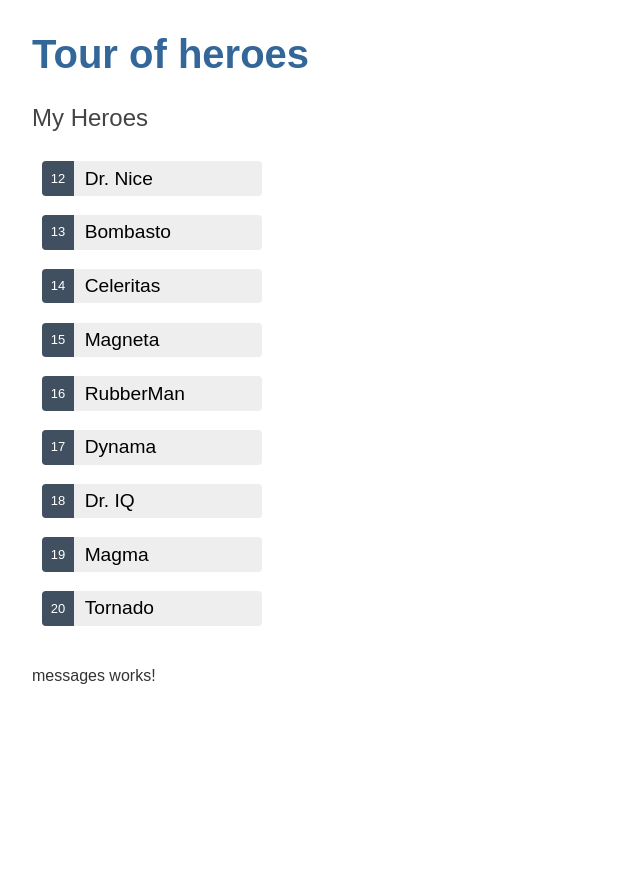
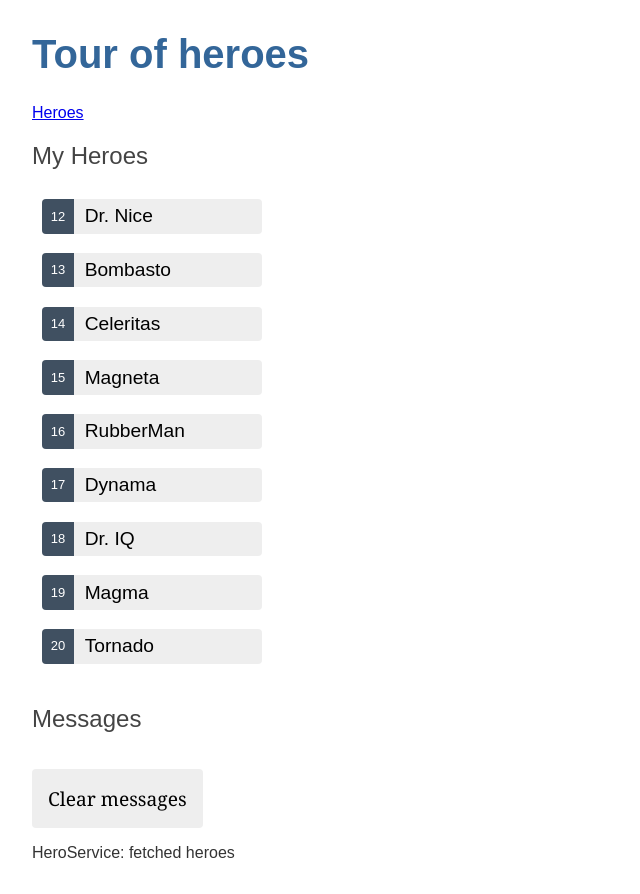
Before and after one commit to Willian-Lima15/angular-tour-of-heroes, an Angular app: page /horoes in a window 1280 px wide. Before the commit this address led to /. Shown: the whole page, without its empty margins (0-640 px from the left). Before the commit the page ends 800 px from the top, so only its background shows below. Built offline with nearby package versions, Linux system fonts and the light colour scheme.

Commit message:
adicionando navegação.

```diff
--- a/src/app/app-routing.module.ts
+++ b/src/app/app-routing.module.ts
@@ -1,7 +1,10 @@
+import { HeroesComponent } from './heroes/heroes.component';
 import { NgModule } from '@angular/core';
 import { RouterModule, Routes } from '@angular/router';
 
-const routes: Routes = [];
+const routes: Routes = [
+  {path: 'horoes', component: HeroesComponent}
+];
 
 @NgModule({
   imports: [RouterModule.forRoot(routes)],
--- a/src/app/app.component.html
+++ b/src/app/app.component.html
@@ -1,3 +1,6 @@
 <h1>{{title}}</h1>
-<app-heroes></app-heroes>
+<nav>
+  <a [routerLink]="['/horoes']">Heroes</a>
+</nav>
+<router-outlet></router-outlet>
 <app-messages></app-messages>
--- a/src/app/core/hero.service.ts
+++ b/src/app/core/hero.service.ts
@@ -16,7 +16,7 @@ constructor(
 
 getHeroes(): Observable<HeroModel[]> {
   const heroes = of(HEROES);
-  this.messagesService.add('mensagens dos services')
+  this.messagesService.add('HeroService: fetched heroes')
   return heroes
 }
 
--- a/src/app/heroes/heroes.component.ts
+++ b/src/app/heroes/heroes.component.ts
@@ -1,3 +1,4 @@
+import { MessagesService } from './../core/messages.service';
 import { HeroService } from './../core/hero.service';
 import { Component, OnInit } from '@angular/core';
 import { HeroModel } from '../shared/hero.model';
@@ -13,7 +14,8 @@ export class HeroesComponent implements OnInit {
   selectHero?: HeroModel
 
   constructor(
-    private heroService: HeroService
+    private heroService: HeroService,
+    private messagesService: MessagesService
   ) { }
 
   ngOnInit() {
@@ -26,7 +28,8 @@ export class HeroesComponent implements OnInit {
   }
 
   onSelect(hero: HeroModel) {
-    this.selectHero = hero
+    this.selectHero = hero;
+    this.messagesService.add(`HeroesComponent: Selected hero id=${hero.id}`)
   }
 
 }
--- a/src/app/messages/messages.component.html
+++ b/src/app/messages/messages.component.html
@@ -1,3 +1,8 @@
-<p>
-  messages works!
-</p>
+<div *ngIf="messageService.messages.length">
+
+  <h2>Messages</h2>
+  <button type="button" class="clear"
+          (click)="messageService.clear()">Clear messages</button>
+  <div *ngFor='let message of messageService.messages'> {{message}} </div>
+
+</div>
--- a/src/app/messages/messages.component.ts
+++ b/src/app/messages/messages.component.ts
@@ -9,7 +9,7 @@ import { Component, OnInit } from '@angular/core';
 export class MessagesComponent implements OnInit {
 
   constructor(
-    private MessagesService: MessagesService
+    public messageService: MessagesService
   ) { }
 
   ngOnInit() {
```
